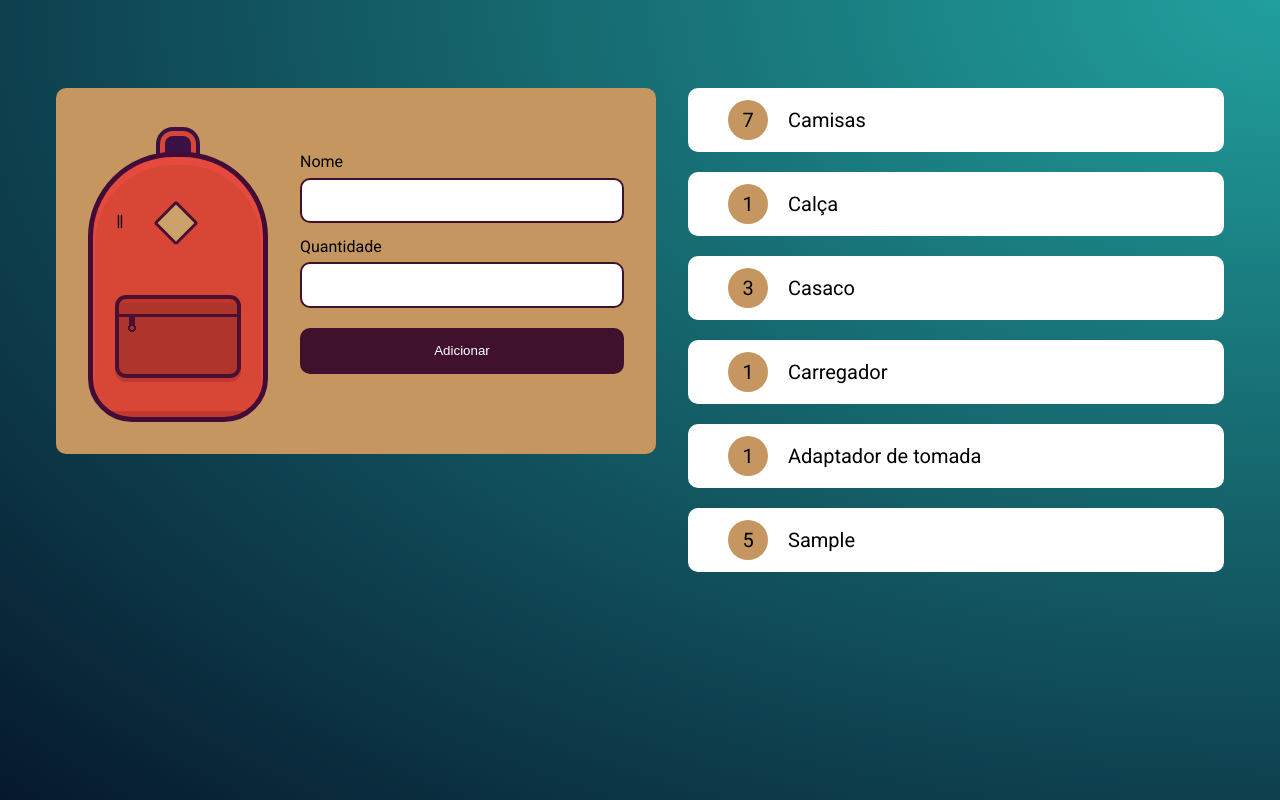
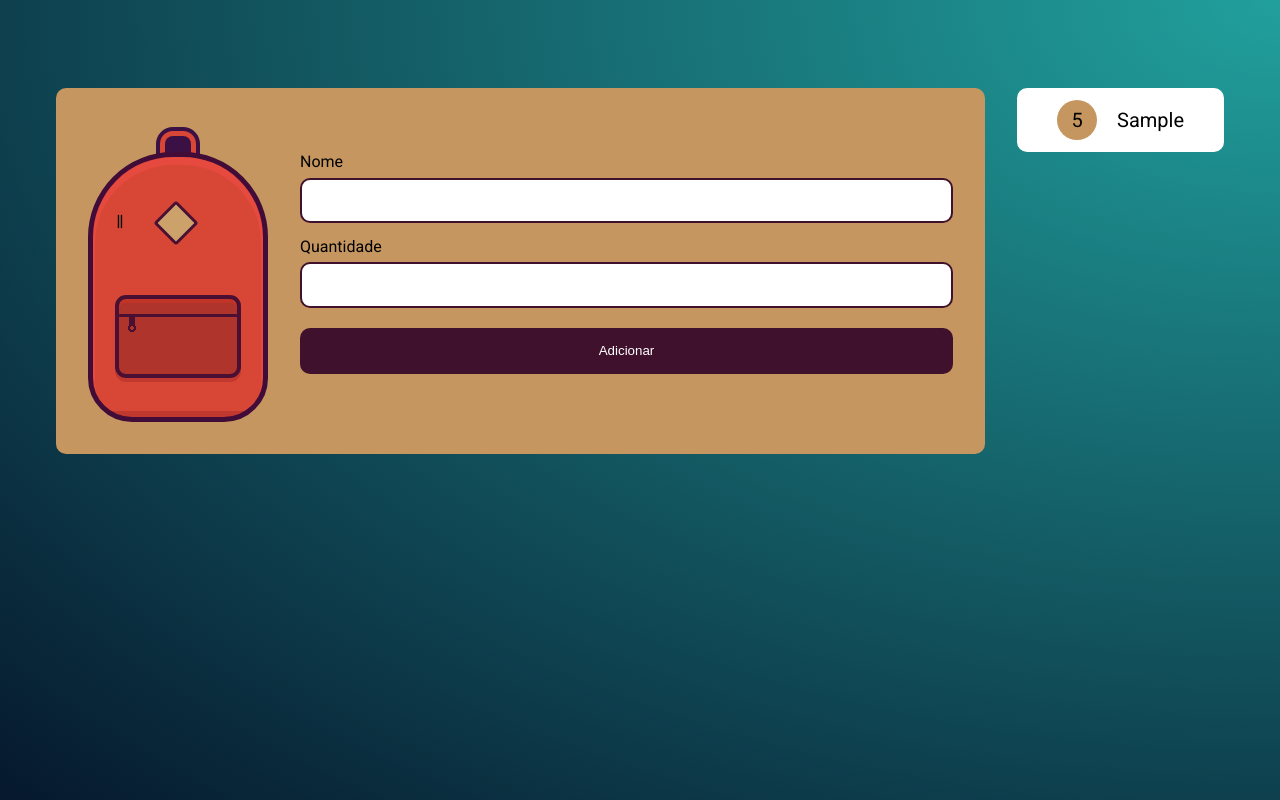
Before and after one commit to julianomachadoo/3-JavaScript-armazenando-dados-no-navegador, a plain HTML site: page index.html in a window 1280 px wide. Both pictures are taken after typing "Sample", "5" into the empty fields and a click on the input "Adicionar". Drawn offline with Linux system fonts and the light colour scheme.

Commit message:
processando dados do localStorage

```diff
--- a/index.html
+++ b/index.html
@@ -26,13 +26,7 @@
             </form>
         </div>
 
-        <ul class="lista" id="lista">
-            <li class="item"><strong>7</strong>Camisas</li>
-            <li class="item"><strong>1</strong>Calça</li>
-            <li class="item"><strong>3</strong>Casaco</li>
-            <li class="item"><strong>1</strong>Carregador</li>
-            <li class="item"><strong>1</strong>Adaptador de tomada</li>
-        </ul>
+        <ul class="lista" id="lista"></ul>
     </main>
     <script src="./js/main.js"></script>
 </body>
--- a/js/main.js
+++ b/js/main.js
@@ -4,7 +4,7 @@ const itens = JSON.parse(localStorage.getItem("itens")) || []
 
 
 itens.forEach( (elemento) => {
-    console.log(elemento.nome, elemento.quantidade);
+    criaElemento(elemento.nome, elemento.quantidade)
 })
 
 form.addEventListener("submit", (evento) => {
@@ -14,6 +14,7 @@ form.addEventListener("submit", (evento) => {
     const quantidade = evento.target.elements['quantidade']
 
     criaElemento(nome.value, quantidade.value)
+    salvaItem(nome.value, quantidade.value)
 
     nome.value = ""
     quantidade.value = ""
@@ -29,7 +30,9 @@ function criaElemento(nome, quantidade) {
     novoItem.innerHTML += nome
 
     lista.appendChild(novoItem)
+}
 
+function salvaItem(nome, quantidade) {
     const itemAtual = {
         "nome": nome,
         "quantidade": quantidade
@@ -38,5 +41,4 @@ function criaElemento(nome, quantidade) {
     itens.push(itemAtual)
 
     localStorage.setItem("itens", JSON.stringify(itens))
-
 }
```
